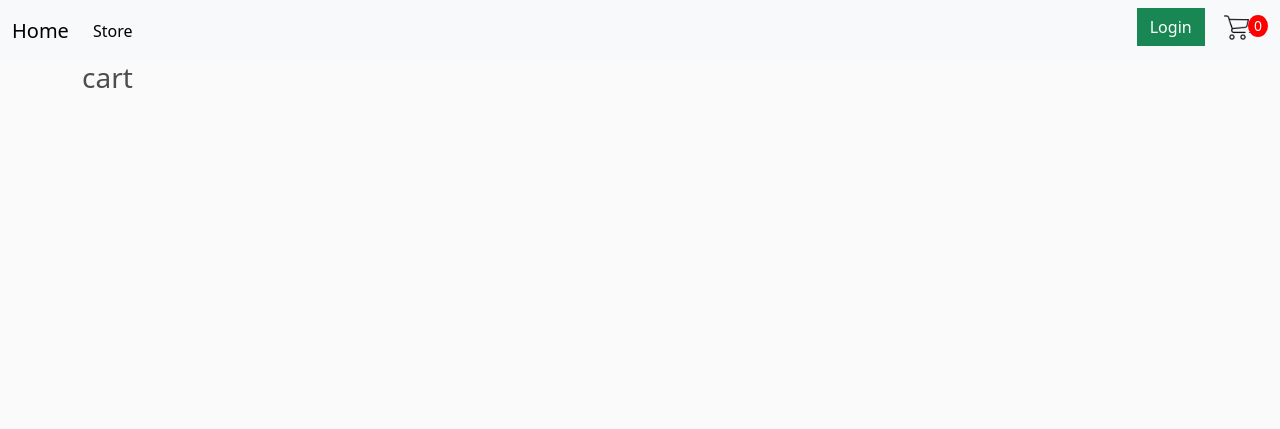
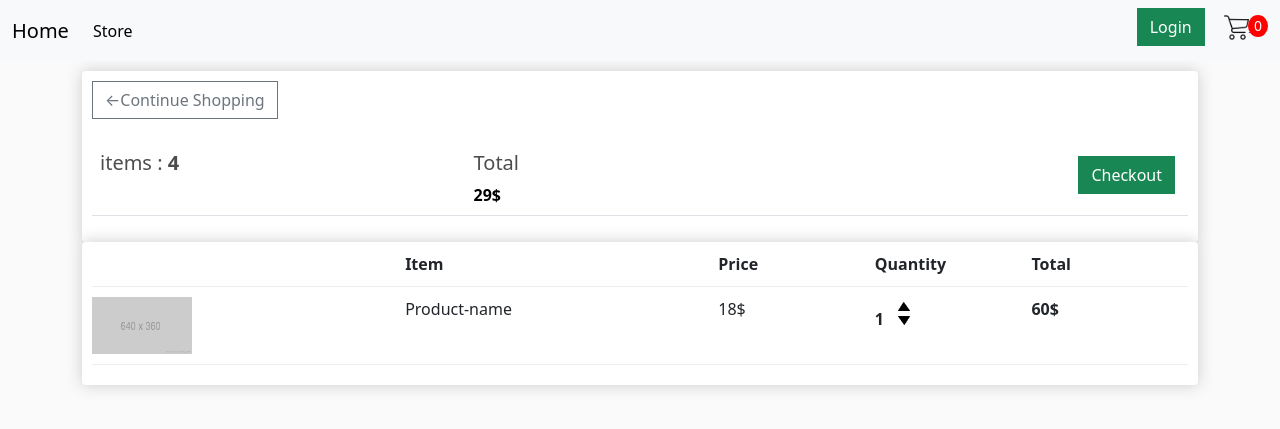
Before and after one commit to AjeAyoub/E-commerce-store, a Django app: page /cart/ in a window 1280 px wide. Shown: the top 429 px of the page. Run offline with Django 5.2, Linux system fonts and the light colour scheme; lists and menus that the app fills with data are empty.

Commit message:
design cart page

```diff
--- a/EcommerceStoreApp/templates/pages/cart.html
+++ b/EcommerceStoreApp/templates/pages/cart.html
@@ -1,4 +1,48 @@
 {% extends './main.html' %}
+{% load static %}
+
 {% block content %}
-<h3>cart</h3>
+<div class="row">
+    <div class="col-lg-12">
+        <div class="box-element">
+            <a href="{% url 'store' %}" class="btn btn-outline-secondary">&#8592;Continue Shopping</a>
+            <br>
+            <br>
+
+            <table class="table">
+                <tr>
+                    <th><h5>items : <strong>4</strong></h5></th>
+                    <th><h5>Total</h5> <strong>29$</strong> </th>
+                    <th>
+                        <a style="float: right;margin: 5px;" href="{% url 'checkout' %}" class="btn btn-success">Checkout</a>
+                    </th>
+                </tr>
+            </table>
+        </div>
+
+        <div class="box-element">
+            <div class="cart-row">
+                <div style="flex: 2;"></div>
+                <div style="flex: 2;"><strong>Item</strong></div>
+                <div style="flex: 1;"><strong>Price</strong></div>
+                <div style="flex: 1;"><strong>Quantity</strong></div>
+                <div style="flex: 1;"><strong>Total</strong></div>
+            </div>
+
+            <div class="cart-row">
+                <div style="flex: 2;"><img src="{% static 'images/placeholder.png' %}" class="row-image"></div>
+                <div style="flex: 2;">Product-name</div>
+                <div style="flex: 1;">18$</div>
+                <div style="flex: 1;">
+                    <p class="quantity">1</p>
+                    <div class="quantity">
+                        <img src="{% static 'images/arrow-up.png' %}" class="chg-quantity">
+                        <img src="{% static 'images/arrow-down.png' %}" class="chg-quantity">
+                    </div>
+                </div>
+                <div style="flex: 1;"><strong>60$</strong></div>
+            </div>
+        </div>
+    </div>
+</div>
 {% endblock content %}
--- a/EcommerceStoreApp/templates/pages/store.html
+++ b/EcommerceStoreApp/templates/pages/store.html
@@ -1,7 +1,7 @@
 {% extends './main.html' %}
+{% load static %}
 
 {% block content %}
-{% load static %}
 <div class="row">
     <div class="col-lg-4">
         <img src="{% static 'images/placeholder.png' %}" class="thumbnail">
```
Also changed, not shown: ECommerceStore/static/css/style.css (line endings or trailing spaces), ECommerceStore/static/images/arrow-down.png (added), ECommerceStore/static/images/arrow-up.png (added).
